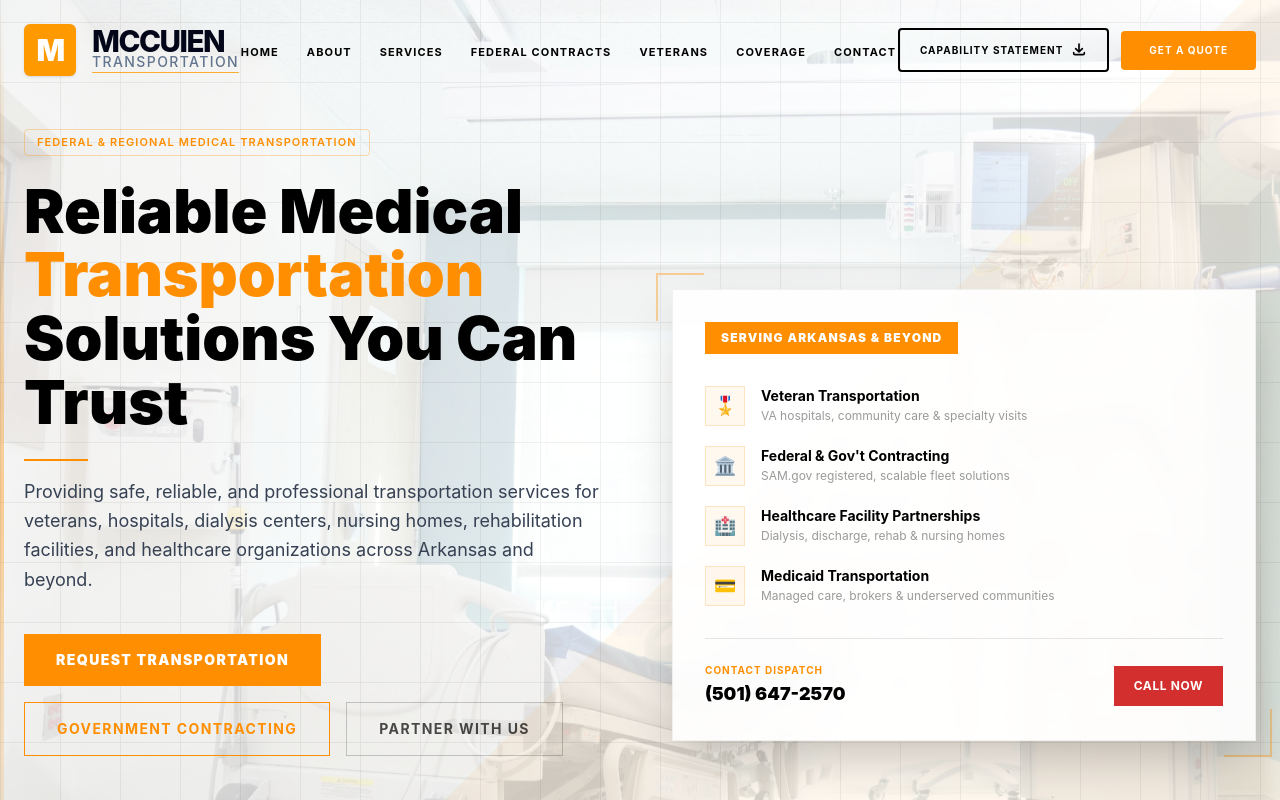
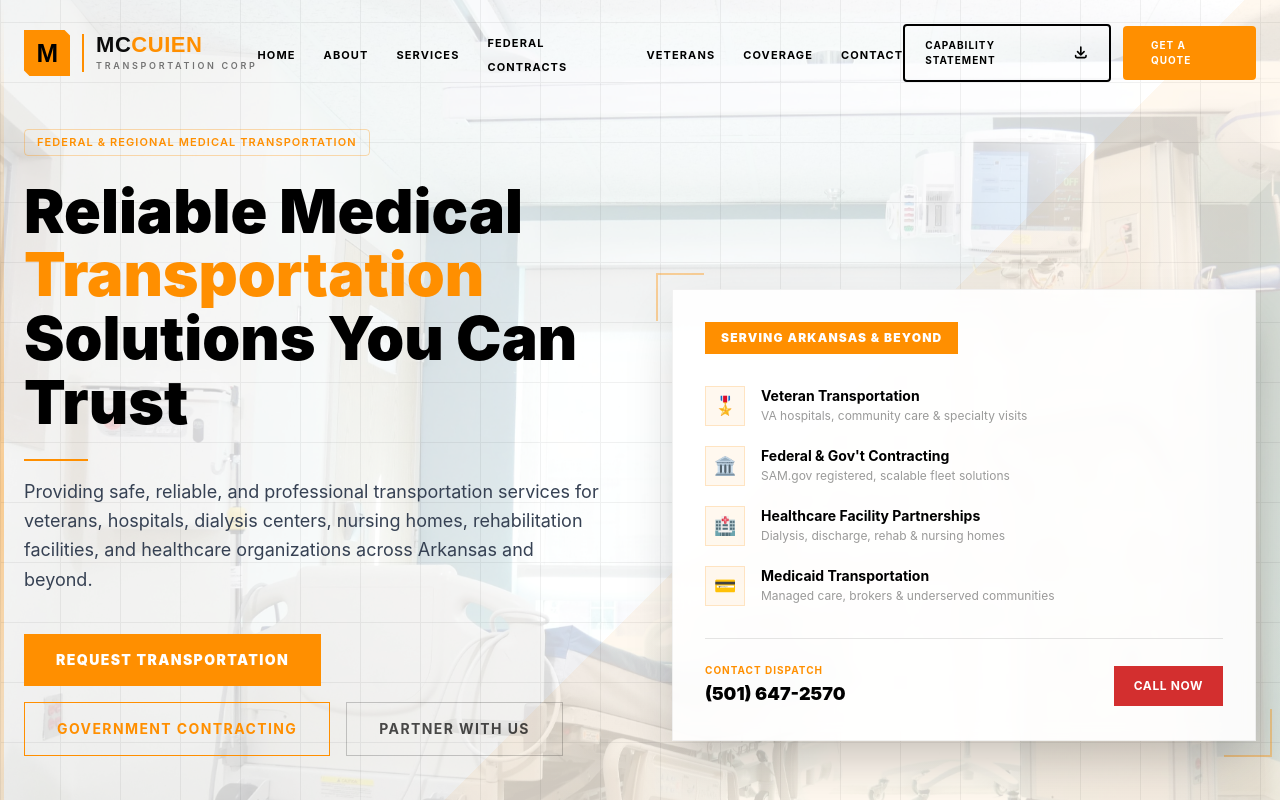
Before and after one commit to Dahnhiel/MccuienTransport, a React (Vite) app: page / in a window 1280 px wide. Shown: the top 800 px of the page. Built offline with nearby package versions, Linux system fonts and the light colour scheme.

Commit message:
feat: update Navbar and Logo components for improved navigation and branding

```diff
--- a/src/components/layout/Navbar.jsx
+++ b/src/components/layout/Navbar.jsx
@@ -75,13 +75,13 @@
           </a>
 
           {/* Get a Quote (Solid Button) */}
-          <a
-            href="tel:+15016472570"
+          <Link
+            to="/contact"
             className="text-white font-bold text-[10px] tracking-widest uppercase px-7 py-3 rounded-sm transition-all duration-300 hover:shadow-lg active:scale-95"
             style={{ backgroundColor: brandGold }}
           >
             Get a Quote
-          </a>
+          </Link>
         </div>
 
         {/* Mobile burger */}
@@ -122,13 +122,13 @@
                 <path strokeLinecap="round" strokeLinejoin="round" strokeWidth={2} d="M4 16v1a2 2 0 002 2h12a2 2 0 002-2v-1M7 10l5 5m0 0l5-5m-5 5V3" />
               </svg>
             </a>
-            <a
-              href="tel:+15016472570"
+            <Link
+              to="/contact"
               className="block text-center text-white font-bold text-xs uppercase tracking-widest px-6 py-4"
               style={{ backgroundColor: brandGold }}
             >
               Get a Quote
-            </a>
+            </Link>
           </div>
         </div>
       )}
--- a/src/components/ui/Logo.jsx
+++ b/src/components/ui/Logo.jsx
@@ -1,27 +1,43 @@
-import { Link } from "react-router-dom";
+import { useEffect, useRef } from "react";
 
-export const Logo = ({ className = "" }) => {
+export const Logo = ({ className = "", compact = false }) => {
   return (
-    <Link to="/" className={`flex items-center gap-4 group ${className}`}>
-      {/* 1. 'M' icon box — bumped from w-10/h-10 to w-13/h-13 */}
-      <div className="flex-shrink-0 flex items-center justify-center w-13 h-13 rounded-md bg-amber-500 shadow-sm transition-all group-hover:bg-amber-600">
-        <span className="text-3xl font-black text-white tracking-tighter">
+    <div className={`flex items-center gap-0 ${className}`}>
+      {/* Clipped icon mark */}
+      <div
+        className={`flex items-center justify-center flex-shrink-0 bg-[#FF8F00] transition-all duration-300 ${
+          compact ? "w-[38px] h-[38px]" : "w-[46px] h-[46px]"
+        }`}
+        style={{ clipPath: "polygon(0 0, 88% 0, 100% 12%, 100% 100%, 12% 100%, 0 88%)" }}
+      >
+        <span
+          className={`font-black text-black leading-none tracking-tight transition-all duration-300 ${
+            compact ? "text-[21px]" : "text-[26px]"
+          }`}
+          style={{ fontFamily: "'Barlow Condensed', sans-serif" }}
+        >
           M
         </span>
       </div>
 
-      {/* 2. Text stack */}
-      <div className="flex flex-col -space-y-1">
-        <span className="text-[1.85rem] font-extrabold tracking-tighter text-slate-950 uppercase leading-none">
-          mccuien
-        </span>
-        <span className="text-sm font-medium tracking-widest text-slate-500 uppercase">
-          transportation
-        </span>
-
-        {/* 3. Amber accent line */}
-        <div className="h-px w-full bg-amber-500/80 mt-1 rounded-full transition-all duration-300 group-hover:bg-amber-600" />
+      {/* Divider + text */}
+      <div className="flex flex-col justify-center pl-3 ml-3 border-l-2 border-[#FF8F00]">
+        <div
+          className={`font-black uppercase leading-none tracking-wide text-neutral-950 transition-all duration-300 ${
+            compact ? "text-[18px]" : "text-[22px]"
+          }`}
+          style={{ fontFamily: "'Barlow Condensed', sans-serif" }}
+        >
+          Mc<span className="text-[#FF8F00]">Cuien</span>
+        </div>
+        <div
+          className={`font-semibold uppercase tracking-[0.3em] text-neutral-500 mt-[3px] transition-all duration-300 ${
+            compact ? "text-[8px]" : "text-[9px]"
+          }`}
+        >
+          Transportation Corp
+        </div>
       </div>
-    </Link>
+    </div>
   );
 };
```
